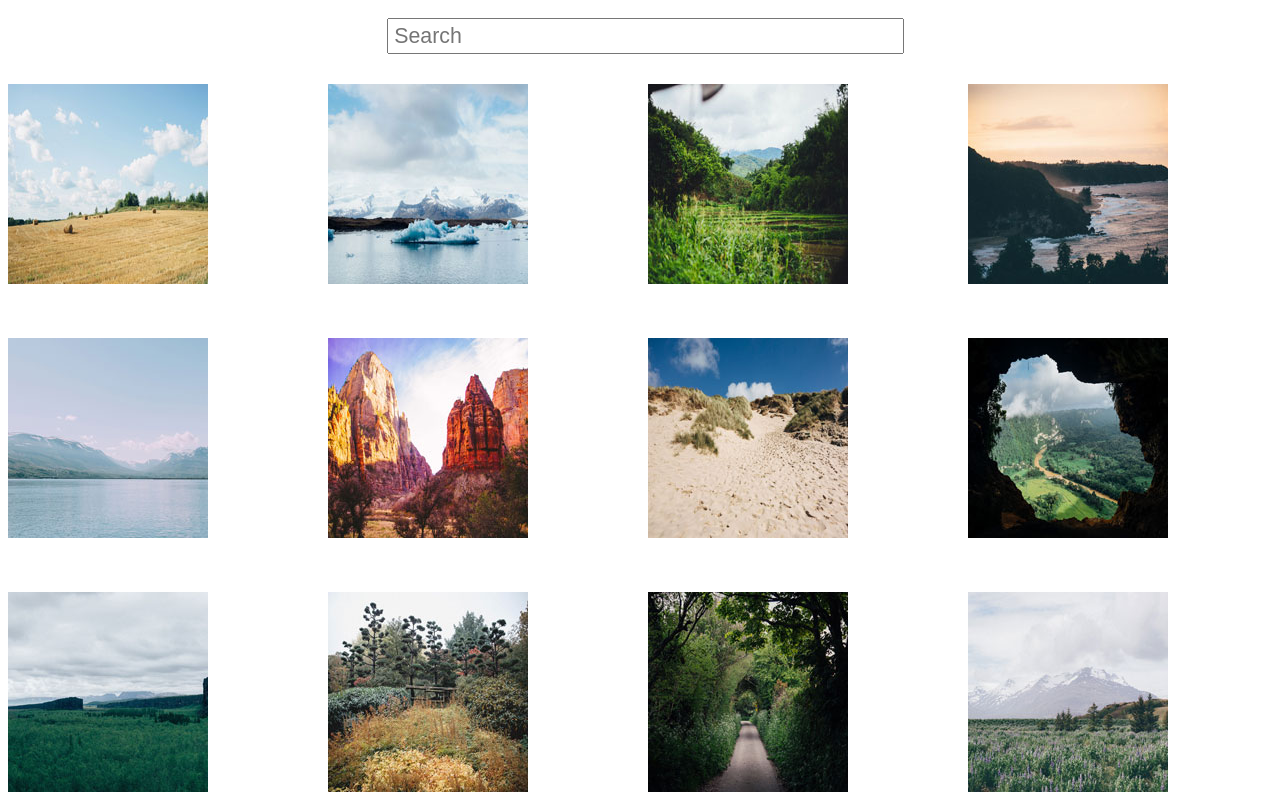
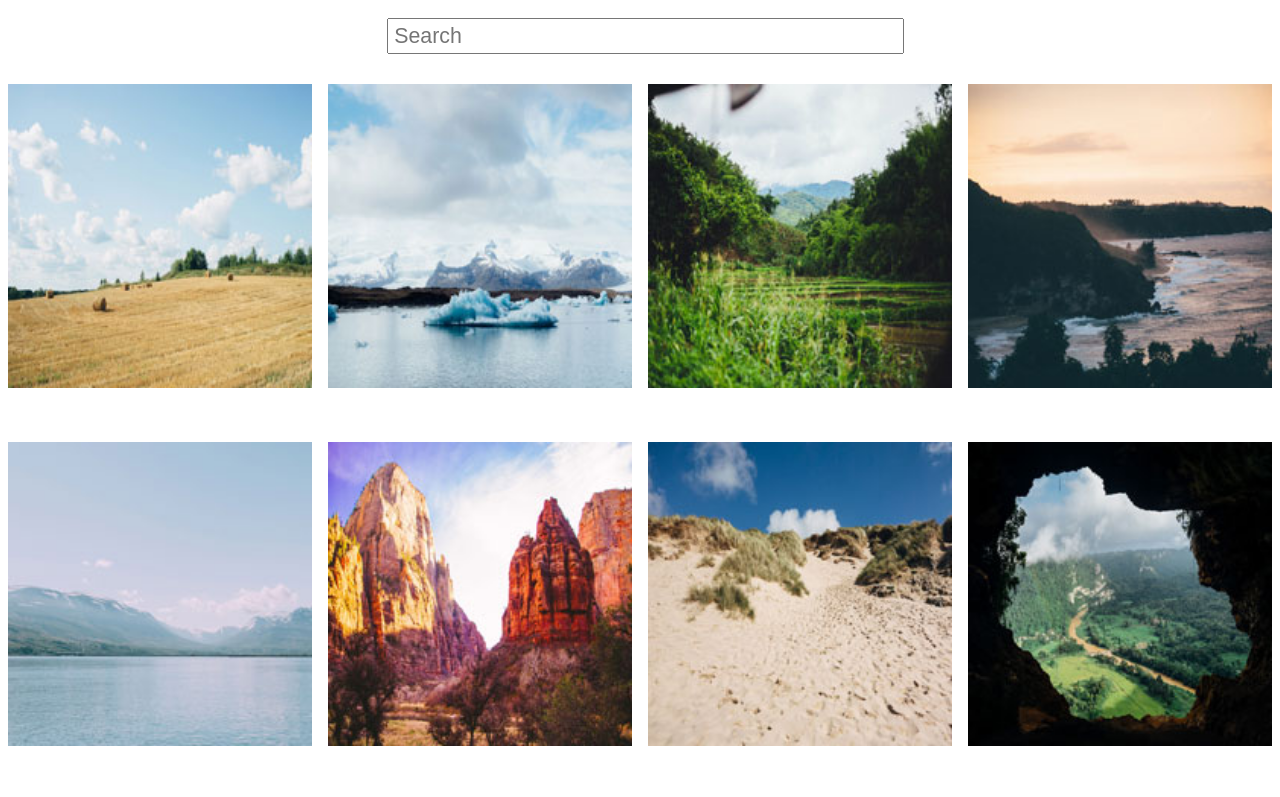
Before and after one commit to iDovy/Fourth-Techdegree-project, a plain HTML site: page index.html in a window 1280 px wide. Shown: the top 797 px of the page. Drawn offline with Linux system fonts and the light colour scheme.

Commit message:
Trying to add mobile first aprauch

```diff
--- a/css/styles.css
+++ b/css/styles.css
@@ -11,8 +11,15 @@
     font-size: 16pt;
 }
 .gallery{
-    column-count: 4;
+    column-count: 1;
 }
 .gallery img{
-    margin-bottom: 50px;
+ width: 100%;
+ margin-bottom: 50px;
 }
+@media (min-width: 768px)
+{
+    .gallery{
+        column-count: 4;
+    }
+}
```
